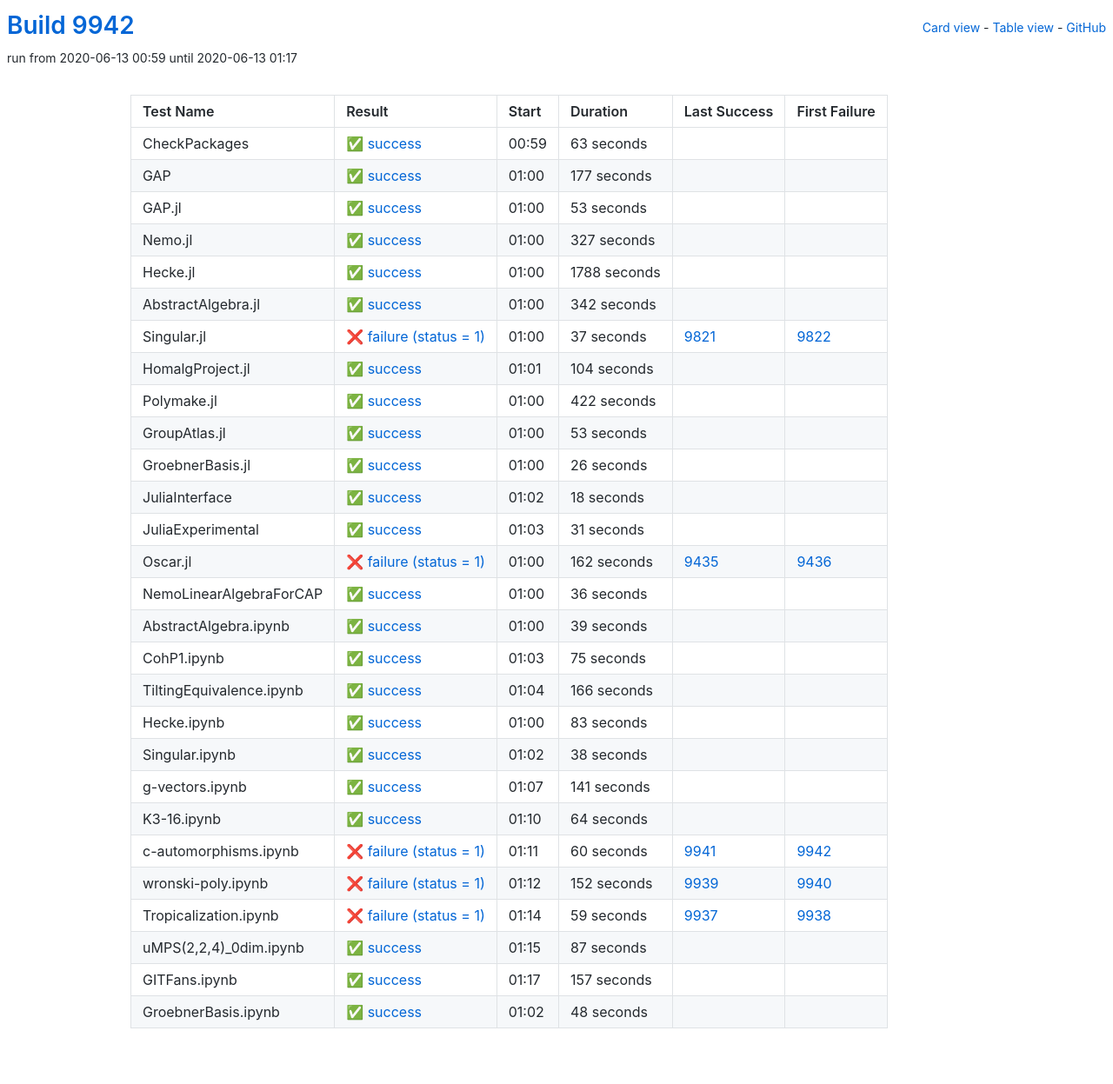
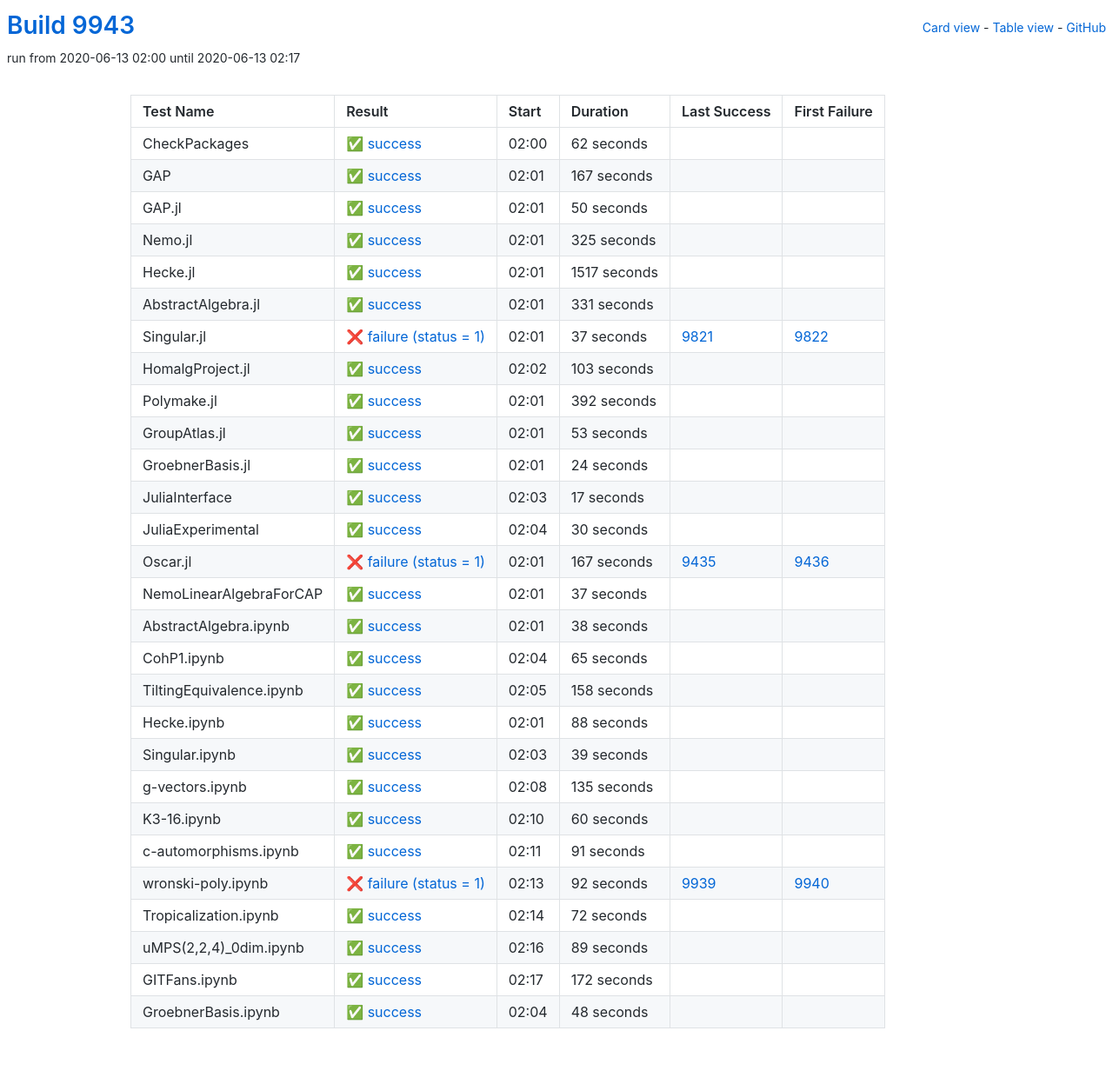
Before and after one commit to oscar-system/oscar-ci-status, a Jekyll site: the page built from table.html, in a window 1280 px wide. Shown: the whole page at 87% size. Built offline with Jekyll 4.4.1, drawn with Linux system fonts in a browser that asks for light colours.

Commit message:
Build #9943

```diff
--- a/_data/ci.yml
+++ b/_data/ci.yml
@@ -1,6 +1,6 @@
 ---
-build: 9942
-build_url: https://oscarci.mathematik.uni-kl.de/job/oscar/9942/
+build: 9943
+build_url: https://oscarci.mathematik.uni-kl.de/job/oscar/9943/
 job: oscar
 organization: oscar-system
 repo: oscar-ci-status
@@ -8,80 +8,80 @@
 tests:
 - name: CheckPackages
   id: checkpackages
-  log: https://oscarci.mathematik.uni-kl.de/job/oscar/9942/artifact/logs/build-9942/CheckPackages.log
-  start: 2020-06-13 00:59
+  log: https://oscarci.mathematik.uni-kl.de/job/oscar/9943/artifact/logs/build-9943/CheckPackages.log
+  start: 2020-06-13 02:00
   success: true
   exitcode: 0
   status: success
-  duration: 63
+  duration: 62
   last_success: false
   last_success_url:
   first_failure: false
   first_failure_url:
 - name: GAP
   id: gap
-  log: https://oscarci.mathematik.uni-kl.de/job/oscar/9942/artifact/logs/build-9942/GAP.log
-  start: 2020-06-13 01:00
+  log: https://oscarci.mathematik.uni-kl.de/job/oscar/9943/artifact/logs/build-9943/GAP.log
+  start: 2020-06-13 02:01
   success: true
   exitcode: 0
   status: success
-  duration: 177
+  duration: 167
   last_success: false
   last_success_url:
   first_failure: false
   first_failure_url:
 - name: GAP.jl
   id: gap-jl
-  log: https://oscarci.mathematik.uni-kl.de/job/oscar/9942/artifact/logs/build-9942/GAP.jl.log
-  start: 2020-06-13 01:00
+  log: https://oscarci.mathematik.uni-kl.de/job/oscar/9943/artifact/logs/build-9943/GAP.jl.log
+  start: 2020-06-13 02:01
   success: true
   exitcode: 0
   status: success
-  duration: 53
+  duration: 50
   last_success: false
   last_success_url:
   first_failure: false
   first_failure_url:
 - name: Nemo.jl
   id: nemo-jl
-  log: https://oscarci.mathematik.uni-kl.de/job/oscar/9942/artifact/logs/build-9942/Nemo.jl.log
-  start: 2020-06-13 01:00
+  log: https://oscarci.mathematik.uni-kl.de/job/oscar/9943/artifact/logs/build-9943/Nemo.jl.log
+  start: 2020-06-13 02:01
   success: true
   exitcode: 0
   status: success
-  duration: 327
+  duration: 325
   last_success: false
   last_success_url:
   first_failure: false
   first_failure_url:
 - name: Hecke.jl
   id: hecke-jl
-  log: https://oscarci.mathematik.uni-kl.de/job/oscar/9942/artifact/logs/build-9942/Hecke.jl.log
-  start: 2020-06-13 01:00
+  log: https://oscarci.mathematik.uni-kl.de/job/oscar/9943/artifact/logs/build-9943/Hecke.jl.log
+  start: 2020-06-13 02:01
   success: true
   exitcode: 0
   status: success
-  duration: 1788
+  duration: 1517
   last_success: false
   last_success_url:
   first_failure: false
   first_failure_url:
 - name: AbstractAlgebra.jl
   id: abstractalgebra-jl
-  log: https://oscarci.mathematik.uni-kl.de/job/oscar/9942/artifact/logs/build-9942/AbstractAlgebra.jl.log
-  start: 2020-06-13 01:00
+  log: https://oscarci.mathematik.uni-kl.de/job/oscar/9943/artifact/logs/build-9943/AbstractAlgebra.jl.log
+  start: 2020-06-13 02:01
   success: true
   exitcode: 0
   status: success
-  duration: 342
+  duration: 331
   last_success: false
   last_success_url:
   first_failure: false
   first_failure_url:
 - name: Singular.jl
   id: singular-jl
-  log: https://oscarci.mathematik.uni-kl.de/job/oscar/9942/artifact/logs/build-9942/Singular.jl.log
-  start: 2020-06-13 01:00
+  log: https://oscarci.mathematik.uni-kl.de/job/oscar/9943/artifact/logs/build-9943/Singular.jl.log
+  start: 2020-06-13 02:01
   success: false
   exitcode: 1
   status: failure
@@ -92,32 +92,32 @@
   first_failure_url: https://oscarci.mathematik.uni-kl.de/job/oscar/9822/
 - name: HomalgProject.jl
   id: homalgproject-jl
-  log: https://oscarci.mathematik.uni-kl.de/job/oscar/9942/artifact/logs/build-9942/HomalgProject.jl.log
-  start: 2020-06-13 01:01
+  log: https://oscarci.mathematik.uni-kl.de/job/oscar/9943/artifact/logs/build-9943/HomalgProject.jl.log
+  start: 2020-06-13 02:02
   success: true
   exitcode: 0
   status: success
-  duration: 104
+  duration: 103
   last_success: false
   last_success_url:
   first_failure: false
   first_failure_url:
 - name: Polymake.jl
   id: polymake-jl
-  log: https://oscarci.mathematik.uni-kl.de/job/oscar/9942/artifact/logs/build-9942/Polymake.jl.log
-  start: 2020-06-13 01:00
+  log: https://oscarci.mathematik.uni-kl.de/job/oscar/9943/artifact/logs/build-9943/Polymake.jl.log
+  start: 2020-06-13 02:01
   success: true
   exitcode: 0
   status: success
-  duration: 422
+  duration: 392
   last_success: false
   last_success_url:
   first_failure: false
   first_failure_url:
 - name: GroupAtlas.jl
   id: groupatlas-jl
-  log: https://oscarci.mathematik.uni-kl.de/job/oscar/9942/artifact/logs/build-9942/GroupAtlas.jl.log
-  start: 2020-06-13 01:00
+  log: https://oscarci.mathematik.uni-kl.de/job/oscar/9943/artifact/logs/build-9943/GroupAtlas.jl.log
+  start: 2020-06-13 02:01
   success: true
   exitcode: 0
   status: success
@@ -128,68 +128,116 @@
   first_failure_url:
 - name: GroebnerBasis.jl
   id: groebnerbasis-jl
-  log: https://oscarci.mathematik.uni-kl.de/job/oscar/9942/artifact/logs/build-9942/GroebnerBasis.jl.log
-  start: 2020-06-13 01:00
+  log: https://oscarci.mathematik.uni-kl.de/job/oscar/9943/artifact/logs/build-9943/GroebnerBasis.jl.log
+  start: 2020-06-13 02:01
   success: true
   exitcode: 0
   status: success
-  duration: 26
+  duration: 24
   last_success: false
   last_success_url:
   first_failure: false
   first_failure_url:
 - name: JuliaInterface
   id: juliainterface
-  log: https://oscarci.mathematik.uni-kl.de/job/oscar/9942/artifact/logs/build-9942/JuliaInterface.log
-  start: 2020-06-13 01:02
+  log: https://oscarci.mathematik.uni-kl.de/job/oscar/9943/artifact/logs/build-9943/JuliaInterface.log
+  start: 2020-06-13 02:03
   success: true
   exitcode: 0
   status: success
-  duration: 18
+  duration: 17
   last_success: false
   last_success_url:
   first_failure: false
   first_failure_url:
 - name: JuliaExperimental
   id: juliaexperimental
-  log: https://oscarci.mathematik.uni-kl.de/job/oscar/9942/artifact/logs/build-9942/JuliaExperimental.log
-  start: 2020-06-13 01:03
+  log: https://oscarci.mathematik.uni-kl.de/job/oscar/9943/artifact/logs/build-9943/JuliaExperimental.log
+  start: 2020-06-13 02:04
   success: true
   exitcode: 0
   status: success
-  duration: 31
+  duration: 30
   last_success: false
   last_success_url:
   first_failure: false
   first_failure_url:
 - name: Oscar.jl
   id: oscar-jl
-  log: https://oscarci.mathematik.uni-kl.de/job/oscar/9942/artifact/logs/build-9942/Oscar.jl.log
-  start: 2020-06-13 01:00
+  log: https://oscarci.mathematik.uni-kl.de/job/oscar/9943/artifact/logs/build-9943/Oscar.jl.log
+  start: 2020-06-13 02:01
   success: false
   exitcode: 1
   status: failure
-  duration: 162
+  duration: 167
   last_success: 9435
   last_success_url: https://oscarci.mathematik.uni-kl.de/job/oscar/9435/
   first_failure: 9436
   first_failure_url: https://oscarci.mathematik.uni-kl.de/job/oscar/9436/
 - name: NemoLinearAlgebraForCAP
   id: nemolinearalgebraforcap
-  log: https://oscarci.mathematik.uni-kl.de/job/oscar/9942/artifact/logs/build-9942/NemoLinearAlgebraForCAP.log
-  start: 2020-06-13 01:00
+  log: https://oscarci.mathematik.uni-kl.de/job/oscar/9943/artifact/logs/build-9943/NemoLinearAlgebraForCAP.log
+  start: 2020-06-13 02:01
   success: true
   exitcode: 0
   status: success
-  duration: 36
+  duration: 37
   last_success: false
   last_success_url:
   first_failure: false
   first_failure_url:
 - name: AbstractAlgebra.ipynb
   id: abstractalgebra-ipynb
-  log: https://oscarci.mathematik.uni-kl.de/job/oscar/9942/artifact/logs/build-9942/AbstractAlgebra.ipynb.log
-  start: 2020-06-13 01:00
+  log: https://oscarci.mathematik.uni-kl.de/job/oscar/9943/artifact/logs/build-9943/AbstractAlgebra.ipynb.log
+  start: 2020-06-13 02:01
+  success: true
+  exitcode: 0
+  status: success
+  duration: 38
+  last_success: false
+  last_success_url:
+  first_failure: false
+  first_failure_url:
+- name: CohP1.ipynb
+  id: cohp1-ipynb
+  log: https://oscarci.mathematik.uni-kl.de/job/oscar/9943/artifact/logs/build-9943/CohP1.ipynb.log
+  start: 2020-06-13 02:04
+  success: true
+  exitcode: 0
+  status: success
+  duration: 65
+  last_success: false
+  last_success_url:
+  first_failure: false
+  first_failure_url:
+- name: TiltingEquivalence.ipynb
+  id: tiltingequivalence-ipynb
+  log: https://oscarci.mathematik.uni-kl.de/job/oscar/9943/artifact/logs/build-9943/TiltingEquivalence.ipynb.log
+  start: 2020-06-13 02:05
+  success: true
+  exitcode: 0
+  status: success
+  duration: 158
+  last_success: false
+  last_success_url:
+  first_failure: false
+  first_failure_url:
+- name: Hecke.ipynb
+  id: hecke-ipynb
+  log: https://oscarci.mathematik.uni-kl.de/job/oscar/9943/artifact/logs/build-9943/Hecke.ipynb.log
+  start: 2020-06-13 02:01
+  success: true
+  exitcode: 0
+  status: success
+  duration: 88
+  last_success: false
+  last_success_url:
+  first_failure: false
+  first_failure_url:
+- name: Singular.ipynb
+  id: singular-ipynb
+  log: https://oscarci.mathematik.uni-kl.de/job/oscar/9943/artifact/logs/build-9943/Singular.ipynb.log
+  start: 2020-06-13 02:03
   success: true
   exitcode: 0
   status: success
@@ -198,142 +246,94 @@
   last_success_url:
   first_failure: false
   first_failure_url:
-- name: CohP1.ipynb
-  id: cohp1-ipynb
-  log: https://oscarci.mathematik.uni-kl.de/job/oscar/9942/artifact/logs/build-9942/CohP1.ipynb.log
-  start: 2020-06-13 01:03
+- name: g-vectors.ipynb
+  id: g-vectors-ipynb
+  log: https://oscarci.mathematik.uni-kl.de/job/oscar/9943/artifact/logs/build-9943/g-vectors.ipynb.log
+  start: 2020-06-13 02:08
   success: true
   exitcode: 0
   status: success
-  duration: 75
-  last_success: false
-  last_success_url:
-  first_failure: false
-  first_failure_url:
-- name: TiltingEquivalence.ipynb
-  id: tiltingequivalence-ipynb
-  log: https://oscarci.mathematik.uni-kl.de/job/oscar/9942/artifact/logs/build-9942/TiltingEquivalence.ipynb.log
-  start: 2020-06-13 01:04
-  success: true
-  exitcode: 0
-  status: success
-  duration: 166
-  last_success: false
-  last_success_url:
-  first_failure: false
-  first_failure_url:
-- name: Hecke.ipynb
-  id: hecke-ipynb
-  log: https://oscarci.mathematik.uni-kl.de/job/oscar/9942/artifact/logs/build-9942/Hecke.ipynb.log
-  start: 2020-06-13 01:00
-  success: true
-  exitcode: 0
-  status: success
-  duration: 83
-  last_success: false
-  last_success_url:
-  first_failure: false
-  first_failure_url:
-- name: Singular.ipynb
-  id: singular-ipynb
-  log: https://oscarci.mathematik.uni-kl.de/job/oscar/9942/artifact/logs/build-9942/Singular.ipynb.log
-  start: 2020-06-13 01:02
-  success: true
-  exitcode: 0
-  status: success
-  duration: 38
-  last_success: false
-  last_success_url:
-  first_failure: false
-  first_failure_url:
-- name: g-vectors.ipynb
-  id: g-vectors-ipynb
-  log: https://oscarci.mathematik.uni-kl.de/job/oscar/9942/artifact/logs/build-9942/g-vectors.ipynb.log
-  start: 2020-06-13 01:07
-  success: true
-  exitcode: 0
-  status: success
-  duration: 141
+  duration: 135
   last_success: false
   last_success_url:
   first_failure: false
   first_failure_url:
 - name: K3-16.ipynb
   id: k3-16-ipynb
-  log: https://oscarci.mathematik.uni-kl.de/job/oscar/9942/artifact/logs/build-9942/K3-16.ipynb.log
-  start: 2020-06-13 01:10
+  log: https://oscarci.mathematik.uni-kl.de/job/oscar/9943/artifact/logs/build-9943/K3-16.ipynb.log
+  start: 2020-06-13 02:10
   success: true
   exitcode: 0
   status: success
-  duration: 64
+  duration: 60
   last_success: false
   last_success_url:
   first_failure: false
   first_failure_url:
 - name: c-automorphisms.ipynb
   id: c-automorphisms-ipynb
-  log: https://oscarci.mathematik.uni-kl.de/job/oscar/9942/artifact/logs/build-9942/c-automorphisms.ipynb.log
-  start: 2020-06-13 01:11
+  log: https://oscarci.mathematik.uni-kl.de/job/oscar/9943/artifact/logs/build-9943/c-automorphisms.ipynb.log
+  start: 2020-06-13 02:11
+  success: true
+  exitcode: 0
+  status: success
+  duration: 91
+  last_success: false
+  last_success_url:
+  first_failure: false
+  first_failure_url:
+- name: wronski-poly.ipynb
+  id: wronski-poly-ipynb
+  log: https://oscarci.mathematik.uni-kl.de/job/oscar/9943/artifact/logs/build-9943/wronski-poly.ipynb.log
+  start: 2020-06-13 02:13
   success: false
   exitcode: 1
   status: failure
-  duration: 60
-  last_success: 9941
-  last_success_url: https://oscarci.mathematik.uni-kl.de/job/oscar/9941/
-  first_failure: 9942
-  first_failure_url: https://oscarci.mathematik.uni-kl.de/job/oscar/9942/
-- name: wronski-poly.ipynb
-  id: wronski-poly-ipynb
-  log: https://oscarci.mathematik.uni-kl.de/job/oscar/9942/artifact/logs/build-9942/wronski-poly.ipynb.log
-  start: 2020-06-13 01:12
-  success: false
-  exitcode: 1
-  status: failure
-  duration: 152
+  duration: 92
   last_success: 9939
   last_success_url: https://oscarci.mathematik.uni-kl.de/job/oscar/9939/
   first_failure: 9940
   first_failure_url: https://oscarci.mathematik.uni-kl.de/job/oscar/9940/
 - name: Tropicalization.ipynb
   id: tropicalization-ipynb
-  log: https://oscarci.mathematik.uni-kl.de/job/oscar/9942/artifact/logs/build-9942/Tropicalization.ipynb.log
-  start: 2020-06-13 01:14
-  success: false
-  exitcode: 1
-  status: failure
-  duration: 59
-  last_success: 9937
-  last_success_url: https://oscarci.mathematik.uni-kl.de/job/oscar/9937/
-  first_failure: 9938
-  first_failure_url: https://oscarci.mathematik.uni-kl.de/job/oscar/9938/
-- name: uMPS(2,2,4)_0dim.ipynb
-  id: umps-2-2-4-0dim-ipynb
-  log: https://oscarci.mathematik.uni-kl.de/job/oscar/9942/artifact/logs/build-9942/uMPS-2-2-4-_0dim.ipynb.log
-  start: 2020-06-13 01:15
+  log: https://oscarci.mathematik.uni-kl.de/job/oscar/9943/artifact/logs/build-9943/Tropicalization.ipynb.log
+  start: 2020-06-13 02:14
   success: true
   exitcode: 0
   status: success
-  duration: 87
+  duration: 72
+  last_success: false
+  last_success_url:
+  first_failure: false
+  first_failure_url:
+- name: uMPS(2,2,4)_0dim.ipynb
+  id: umps-2-2-4-0dim-ipynb
+  log: https://oscarci.mathematik.uni-kl.de/job/oscar/9943/artifact/logs/build-9943/uMPS-2-2-4-_0dim.ipynb.log
+  start: 2020-06-13 02:16
+  success: true
+  exitcode: 0
+  status: success
+  duration: 89
   last_success: false
   last_success_url:
   first_failure: false
   first_failure_url:
 - name: GITFans.ipynb
   id: gitfans-ipynb
-  log: https://oscarci.mathematik.uni-kl.de/job/oscar/9942/artifact/logs/build-9942/GITFans.ipynb.log
-  start: 2020-06-13 01:17
+  log: https://oscarci.mathematik.uni-kl.de/job/oscar/9943/artifact/logs/build-9943/GITFans.ipynb.log
+  start: 2020-06-13 02:17
   success: true
   exitcode: 0
   status: success
-  duration: 157
+  duration: 172
   last_success: false
   last_success_url:
   first_failure: false
   first_failure_url:
 - name: GroebnerBasis.ipynb
   id: groebnerbasis-ipynb
-  log: https://oscarci.mathematik.uni-kl.de/job/oscar/9942/artifact/logs/build-9942/GroebnerBasis.ipynb.log
-  start: 2020-06-13 01:02
+  log: https://oscarci.mathematik.uni-kl.de/job/oscar/9943/artifact/logs/build-9943/GroebnerBasis.ipynb.log
+  start: 2020-06-13 02:04
   success: true
   exitcode: 0
   status: success
```
Also changed, not shown: README.md.
